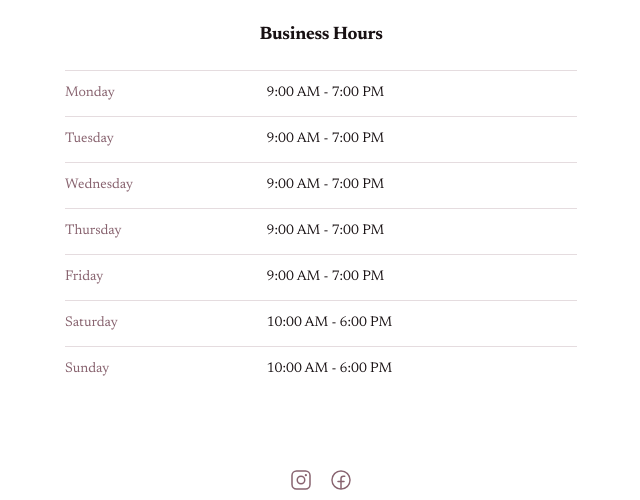
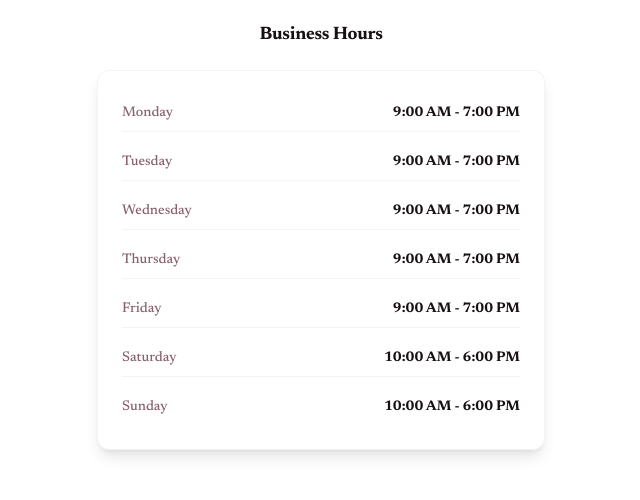
Before and after one commit to thaitran1506/edennailsv2, a Next.js app: page / in a window 1280 px wide. Shown: the part 5287-5787 px from the top of the page, without its empty margins (319-959 px from the left). Built offline with nearby package versions, Linux system fonts and the light colour scheme.

Commit message:
Redesign business hours section with modern card layout and improved typography

```diff
--- a/src/components/ContactSection.tsx
+++ b/src/components/ContactSection.tsx
@@ -27,34 +27,36 @@ export default function ContactSection() {
         <p className="text-[#181113] text-base font-normal leading-normal pb-3 pt-1 px-4 text-center">Phone: (503) 673-9971</p>
         <h3 className="text-[#181113] text-lg font-bold leading-tight tracking-[-0.015em] px-4 pb-2 pt-4 text-center">Business Hours</h3>
         <div className="p-4 flex justify-center">
-          <div className="grid grid-cols-[30%_1fr] gap-x-12 max-w-lg w-full">
-            <div className="col-span-2 grid grid-cols-subgrid border-t border-t-[#e5dcdf] py-3">
-              <p className="text-[#88636f] text-sm font-normal leading-normal">Monday</p>
-              <p className="text-[#181113] text-sm font-normal leading-normal">9:00 AM - 7:00 PM</p>
+          <div className="bg-white rounded-xl shadow-lg border border-gray-100 p-6 max-w-md w-full">
+            <div className="space-y-3">
+              <div className="flex justify-between items-center py-2 border-b border-gray-100">
+                <span className="text-[#88636f] font-medium text-sm">Monday</span>
+                <span className="text-[#181113] font-semibold text-sm">9:00 AM - 7:00 PM</span>
               </div>
-            <div className="col-span-2 grid grid-cols-subgrid border-t border-t-[#e5dcdf] py-3">
-              <p className="text-[#88636f] text-sm font-normal leading-normal">Tuesday</p>
-              <p className="text-[#181113] text-sm font-normal leading-normal">9:00 AM - 7:00 PM</p>
+              <div className="flex justify-between items-center py-2 border-b border-gray-100">
+                <span className="text-[#88636f] font-medium text-sm">Tuesday</span>
+                <span className="text-[#181113] font-semibold text-sm">9:00 AM - 7:00 PM</span>
               </div>
-            <div className="col-span-2 grid grid-cols-subgrid border-t border-t-[#e5dcdf] py-3">
-              <p className="text-[#88636f] text-sm font-normal leading-normal">Wednesday</p>
-              <p className="text-[#181113] text-sm font-normal leading-normal">9:00 AM - 7:00 PM</p>
+              <div className="flex justify-between items-center py-2 border-b border-gray-100">
+                <span className="text-[#88636f] font-medium text-sm">Wednesday</span>
+                <span className="text-[#181113] font-semibold text-sm">9:00 AM - 7:00 PM</span>
               </div>
-            <div className="col-span-2 grid grid-cols-subgrid border-t border-t-[#e5dcdf] py-3">
-              <p className="text-[#88636f] text-sm font-normal leading-normal">Thursday</p>
-              <p className="text-[#181113] text-sm font-normal leading-normal">9:00 AM - 7:00 PM</p>
+              <div className="flex justify-between items-center py-2 border-b border-gray-100">
+                <span className="text-[#88636f] font-medium text-sm">Thursday</span>
+                <span className="text-[#181113] font-semibold text-sm">9:00 AM - 7:00 PM</span>
               </div>
-            <div className="col-span-2 grid grid-cols-subgrid border-t border-t-[#e5dcdf] py-3">
-              <p className="text-[#88636f] text-sm font-normal leading-normal">Friday</p>
-              <p className="text-[#181113] text-sm font-normal leading-normal">9:00 AM - 7:00 PM</p>
+              <div className="flex justify-between items-center py-2 border-b border-gray-100">
+                <span className="text-[#88636f] font-medium text-sm">Friday</span>
+                <span className="text-[#181113] font-semibold text-sm">9:00 AM - 7:00 PM</span>
               </div>
-            <div className="col-span-2 grid grid-cols-subgrid border-t border-t-[#e5dcdf] py-3">
-              <p className="text-[#88636f] text-sm font-normal leading-normal">Saturday</p>
-              <p className="text-[#181113] text-sm font-normal leading-normal">10:00 AM - 6:00 PM</p>
+              <div className="flex justify-between items-center py-2 border-b border-gray-100">
+                <span className="text-[#88636f] font-medium text-sm">Saturday</span>
+                <span className="text-[#181113] font-semibold text-sm">10:00 AM - 6:00 PM</span>
               </div>
-            <div className="col-span-2 grid grid-cols-subgrid border-t border-t-[#e5dcdf] py-3">
-              <p className="text-[#88636f] text-sm font-normal leading-normal">Sunday</p>
-              <p className="text-[#181113] text-sm font-normal leading-normal">10:00 AM - 6:00 PM</p>
+              <div className="flex justify-between items-center py-2">
+                <span className="text-[#88636f] font-medium text-sm">Sunday</span>
+                <span className="text-[#181113] font-semibold text-sm">10:00 AM - 6:00 PM</span>
+              </div>
             </div>
           </div>
         </div>
```
Lines whose indentation alone changed are shown as unchanged.
